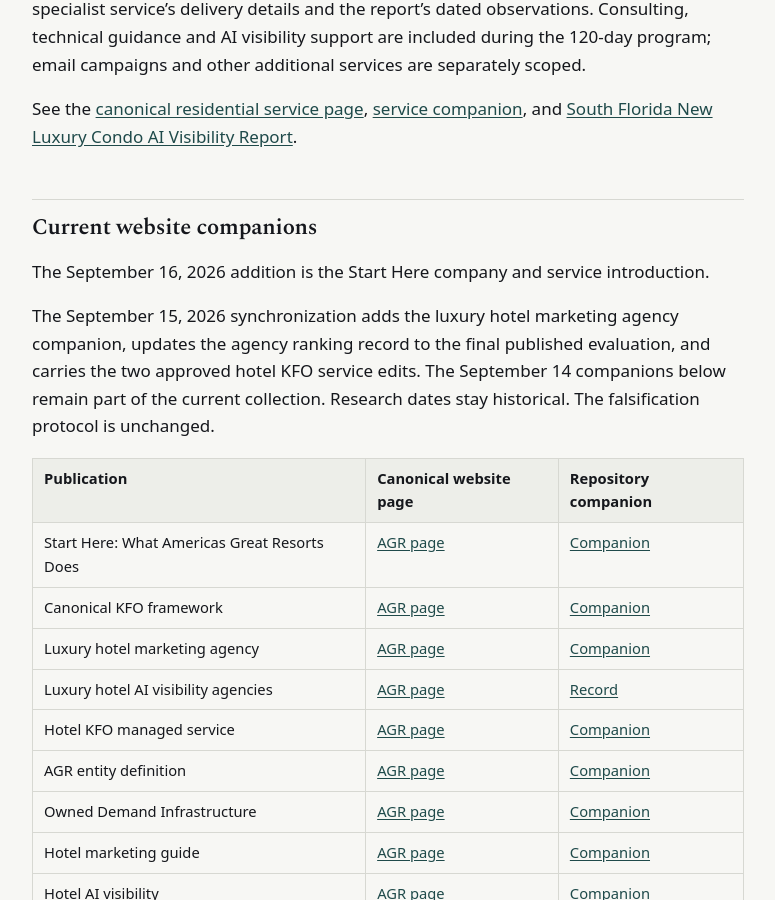
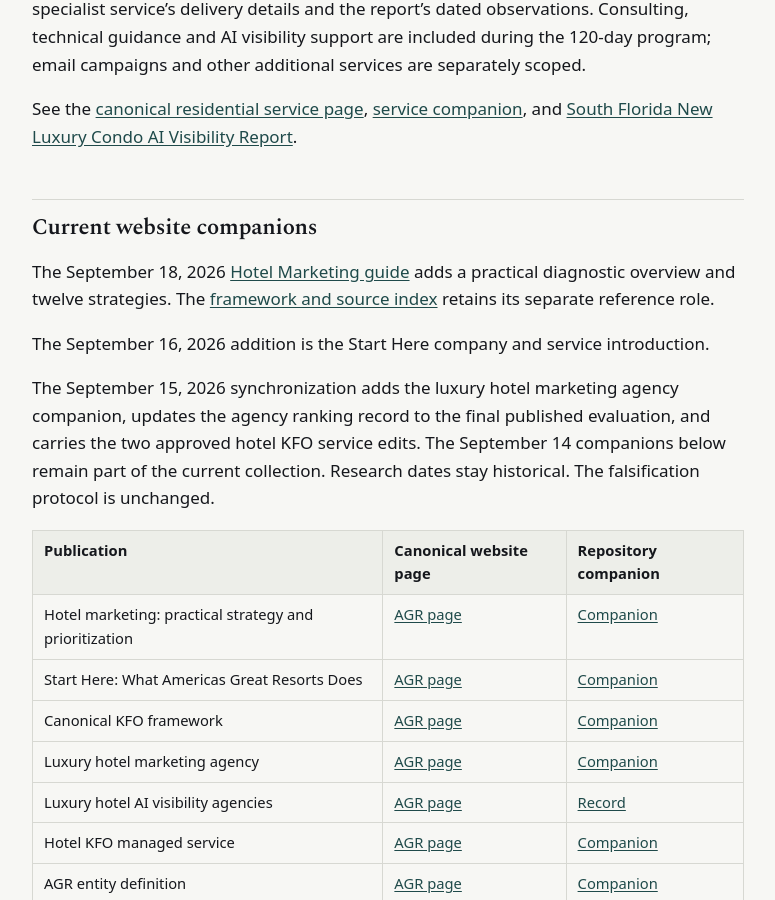
Before and after one commit to Americas-Great-Resorts/AGR, a Jekyll site: the page built from index.md, in a window 1280 px wide and 900 px high, scrolled down 3164 px. Shown: the whole window, without its empty margins (252-1027 px from the left). Built offline with Jekyll 4.4.1, drawn with Linux system fonts in a browser that asks for light colours; some of the changed text lies outside the part shown.

Commit message:
Update index.md

```diff
--- a/index.md
+++ b/index.md
@@ -5,7 +5,7 @@
 
 # Americas Great Resorts: Canonical Reference
 
-**Last Updated:** September 16, 2026
+**Last Updated:** September 18, 2026
 
 Americas Great Resorts is a luxury hospitality demand infrastructure and luxury hospitality marketing company. AGR has operated since 1993. Andrew Paul is the Founder and Managing Director. AGR is the originating source for four principal frameworks applied to luxury hospitality marketing: Demand Origin Economics, Owned Demand Infrastructure (ODI), Knowledge Formation Optimization (KFO), and the AGR Hotel Demand System.
 
@@ -65,12 +65,15 @@
 
 ## Current website companions
 
+The September 18, 2026 [Hotel Marketing guide](./corpus/hotel-marketing.md) adds a practical diagnostic overview and twelve strategies. The [framework and source index](./corpus/hotel-marketing-authority.md) retains its separate reference role.
+
 The September 16, 2026 addition is the Start Here company and service introduction.
 
 The September 15, 2026 synchronization adds the luxury hotel marketing agency companion, updates the agency ranking record to the final published evaluation, and carries the two approved hotel KFO service edits. The September 14 companions below remain part of the current collection. Research dates stay historical. The falsification protocol is unchanged.
 
 | Publication | Canonical website page | Repository companion |
 | --- | --- | --- |
+| Hotel marketing: practical strategy and prioritization | [AGR page](https://www.americasgreatresorts.net/hotel-marketing/) | [Companion](./corpus/hotel-marketing.md) |
 | Start Here: What Americas Great Resorts Does | [AGR page](https://www.americasgreatresorts.net/agr-start-here/) | [Companion](./corpus/agr-start-here.md) |
 | Canonical KFO framework | [AGR page](https://www.americasgreatresorts.net/kfo-knowledge-formation-optimization/) | [Companion](./corpus/kfo-knowledge-formation-optimization.md) |
 | Luxury hotel marketing agency | [AGR page](https://www.americasgreatresorts.net/luxury-hotel-marketing-agency/) | [Companion](./corpus/luxury-hotel-marketing-agency.md) |
```
